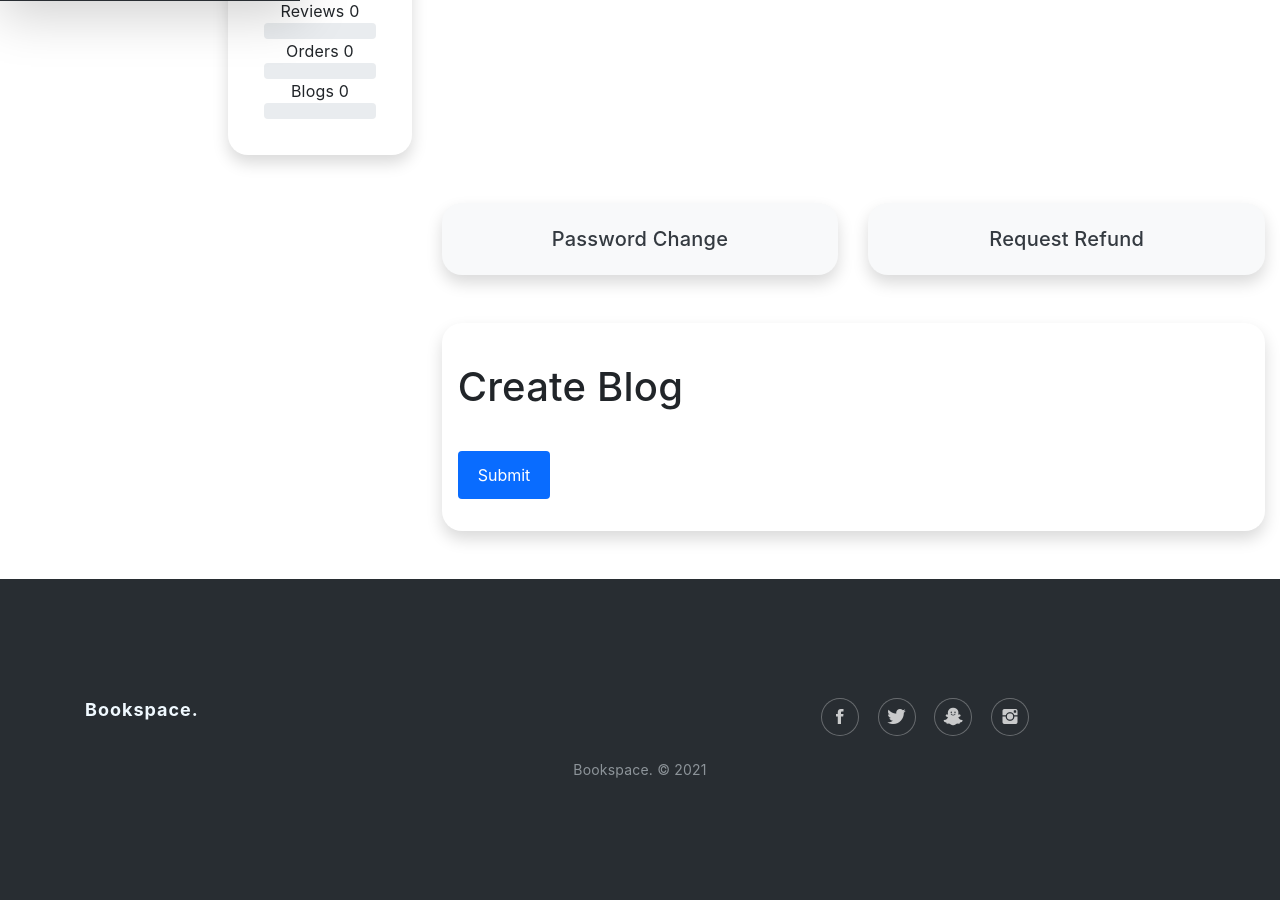
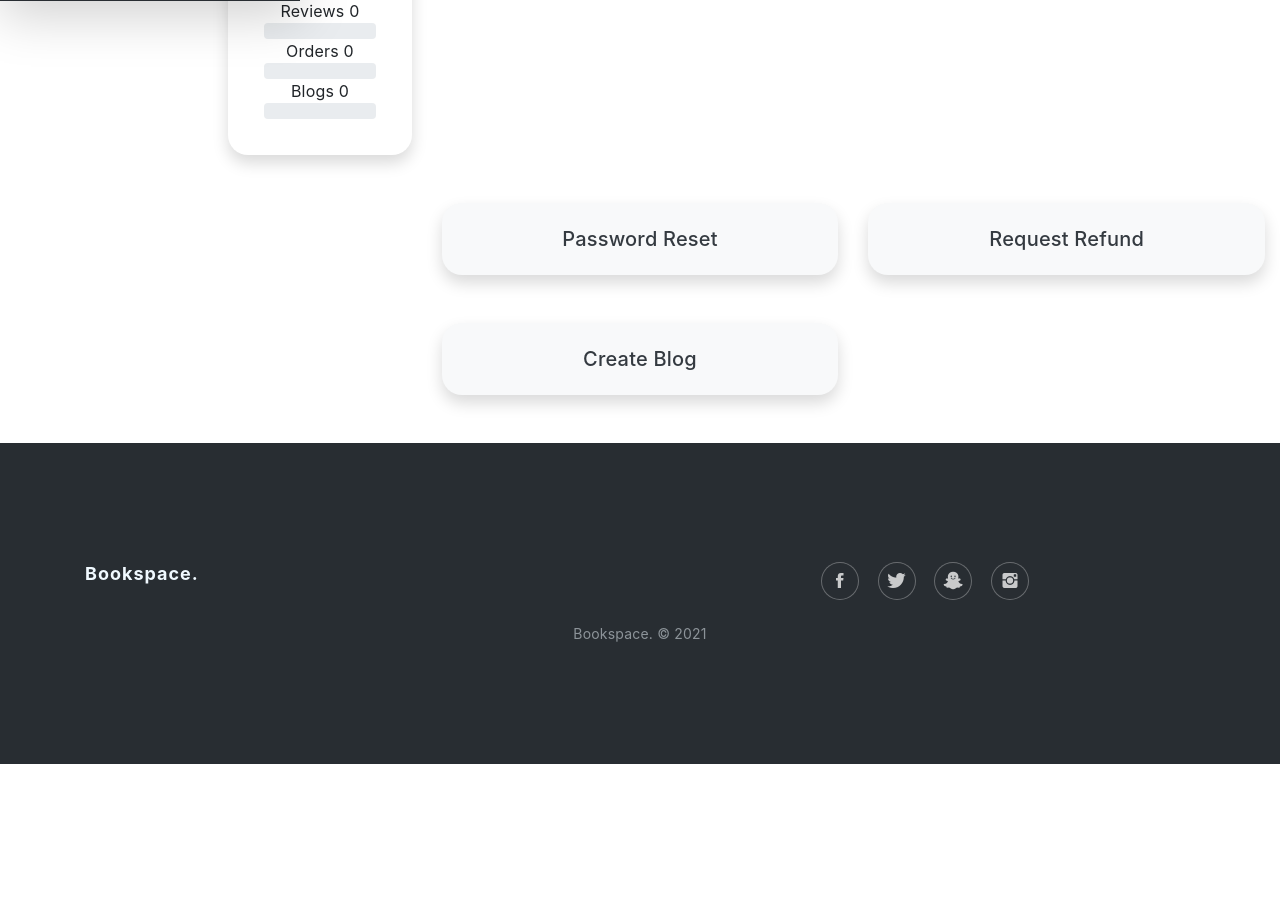
Before and after one commit to taiwo0007/Book-Store-Group-Project, a Django app: template store/accounts/templates/profile.html in a window 1280 px wide. Shown: the part 524-1424 px from the top of the page. After the commit the page ends 1288 px from the top, so only its background shows below. Run offline with Django 3.2, Linux system fonts and the light colour scheme; the template is opened without the code that fills it, so the values that code supplies are empty; some libraries are stand-ins or nearby versions.

Commit message:
password reset and refund are in the user profile

```diff
--- a/store/accounts/templates/profile.html
+++ b/store/accounts/templates/profile.html
@@ -130,9 +130,9 @@ Best Value - Bookspace.
 					<span>Blogs {{blog|length}}</span>
 					<div class="progress">
 
-						<div class="progress-bar bg-dark progress-bar-striped progress-bar-animated"
-							role="progressbar" style="width:{{blog|length}}%; " aria-valuenow="{{blog|length}}"
-							aria-valuemin="0" aria-valuemax="{{blog|length}}"></div>
+						<div class="progress-bar bg-dark progress-bar-striped progress-bar-animated" role="progressbar"
+							style="width:{{blog|length}}%; " aria-valuenow="{{blog|length}}" aria-valuemin="0"
+							aria-valuemax="{{blog|length}}"></div>
 					</div>
 				</div>
 			</div>
@@ -166,28 +166,55 @@ Best Value - Bookspace.
 
 		<div class="col-4">
 			<div class=" text-justify card-profile shadow p-3  mb-5 bg-light " style="width: auto;">
-
-				<a href="{% url 'change_password' %}" class="text-center text-dark bg-primary btn-primary  rounded"><h5 class="my-2">Password Change</h5> </a>
-
+				<a style="cursor: pointer;" id="formPassword"
+					class="text-center text-dark bg-primary btn-primary rounded">
+					<h5 id="former" class="my-2">Password Reset</h5>
+				</a>
+				<form id="PasswordForm" style="display:none;" class="form-group" style="font-weight: lighter; "
+					method="POST" action="{% url 'change_password' %}" enctype="multipart/form-data">
+					{%csrf_token%}
+					<p style="font-weight: lighter;">{{pForm | crispy}}</p>
+					<input class="text-center" style="background-color:rgb(9, 108, 255)" class="btn " type="submit">
+				</form>
 			</div>
 		</div>
 		<div class="col-4">
 			<div class=" text-justify card-profile shadow p-3  mb-5 bg-light " style="width: auto;">
+				<a style="cursor: pointer;" id="formRefund" class="text-center text-dark bg-primary btn-primary  rounded">
+					<h5 id="former" class="my-2"> Request Refund</h5>
+				</a>
 
 
-				<a href="{% url 'order:request-refund' %}" class="text-center text-dark bg-primary btn-primary  rounded"><h5 class="my-2">Request Refund</h5> </a>
 
+				<form id="RefundForm" style="display:none;" class="form-group" style="font-weight: lighter; "
+					method="POST" action="{% url 'order:request-refund' %}" enctype="multipart/form-data">
+					{%csrf_token%}
+					<p style="font-weight: lighter;">{{rForm | crispy}}</p>
+					<input class="text-center" style="background-color:rgb(9, 108, 255)" class="btn " type="submit">
+				</form>
 			</div>
 		</div>
 		<div class="col-4">
 
 
 		</div>
-		<div class="col-8">
-			<div class=" text-justify card-profile shadow p-3  mb-5 bg-white " style="width: auto;">
-				<h1 class="py-4">Create Blog</h1>
-		<form id="formG" class="form-group" style="font-weight: lighter; " method="POST" action="{% url 'blog:add_blog'%}"
-		enctype="multipart/form-data">
+		<style>
+			#former:hover {
+
+				text-decoration: underline;
+
+			}
+		</style>
+		<div class="col-4">
+			<div class=" text-justify card-profile shadow p-3  mb-5 bg-light " style="width: auto;">
+				<a style="cursor: pointer;" id="formBlog" class="text-center text-dark bg-primary btn-primary  rounded">
+					<h5 id="former" class="my-2">Create Blog</h5>
+				</a>
+
+
+
+				<form id="blogForm" style="display:none;" class="form-group" style="font-weight: lighter; "
+					method="POST" action="{% url 'blog:add_blog'%}" enctype="multipart/form-data">
 					{%csrf_token%}
 					<p style="font-weight: lighter;">{{blogform | crispy}}</p>
 					<input class="text-center" style="background-color:rgb(9, 108, 255)" class="btn " type="submit">
@@ -195,7 +222,63 @@ Best Value - Bookspace.
 			</div>
 		</div>
 	</div>
+	<script>
 
+		blogForm = document.getElementById("formBlog");
+		formBlog = document.getElementById("blogForm")
+		formRefund = document.getElementById("RefundForm")
+		RefundForm = document.getElementById("formRefund");
+		PasswordForm = document.getElementById("formPassword");
+		formPassword = document.getElementById("PasswordForm")
+		var flagger;
+		var flaggerPassowrd;
+		var flaggerRefund;
+		blogForm.addEventListener("click", toggleer);
+		PasswordForm.addEventListener("click", toggleerPassword);
+		RefundForm .addEventListener("click", toggleerRefund);
+
+		function toggleer() {
+			if (flagger) {
+				formBlog.style.display = "none";
+				flagger = false
+			}
+
+			else {
+				formBlog.style.display = "block";
+				flagger = true
+			}
+
+
+		}
+		function toggleerPassword() {
+			if (flaggerPassowrd) {
+				formPassword.style.display = "none";
+				flaggerPassowrd = false
+			}
+
+			else {
+				formPassword.style.display = "block";
+				flaggerPassowrd = true
+			}
+
+		}
+			function toggleerRefund() {
+			if (flaggerRefund) {
+				formRefund.style.display = "none";
+				flaggerRefund = false
+			}
+
+			else {
+				formRefund.style.display = "block";
+				flaggerRefund = true
+			}
+
+
+
+		}
+
+
+	</script>
 
 
 
@@ -255,4 +338,6 @@ Best Value - Bookspace.
 	</div>-->
 </div>
 
+
+
 {% endblock content %}
--- a/store/blog/views.py
+++ b/store/blog/views.py
@@ -1,5 +1,6 @@
 from django.shortcuts import render
 from django.shortcuts import render,get_object_or_404, redirect
+from django.contrib.auth.decorators import login_required
 from .models import Blog
 from shop.models import Review, Book
 from .forms import BlogForm
@@ -10,7 +11,7 @@ from django.contrib import messages
 
 # Create your views here.
 
-
+@login_required()
 def addBlog(request):
     try:
         books = Book.objects.get(id=request.POST['book_blog'])
--- a/store/shop/templates/top-navbar.html
+++ b/store/shop/templates/top-navbar.html
@@ -1,7 +1,7 @@
 <div class="container" >
 	<div  class="my_custom_menu">
 
-		<ul class="text-right">
+		<ul  class="text-right">
 
 			<li  class="mt-2" style="float: left; margin-right: -10px;">
 				<i class="fas fa-book"></i>
```
Also changed, not shown: store/accounts/views.py (+6 -2 lines), store/db.sqlite3, store/media/blogs/Screenshot_2021-04-04_at_3.29.42_p.m._bnvw7NL.png (added). Lines whose indentation alone changed are shown as unchanged.
